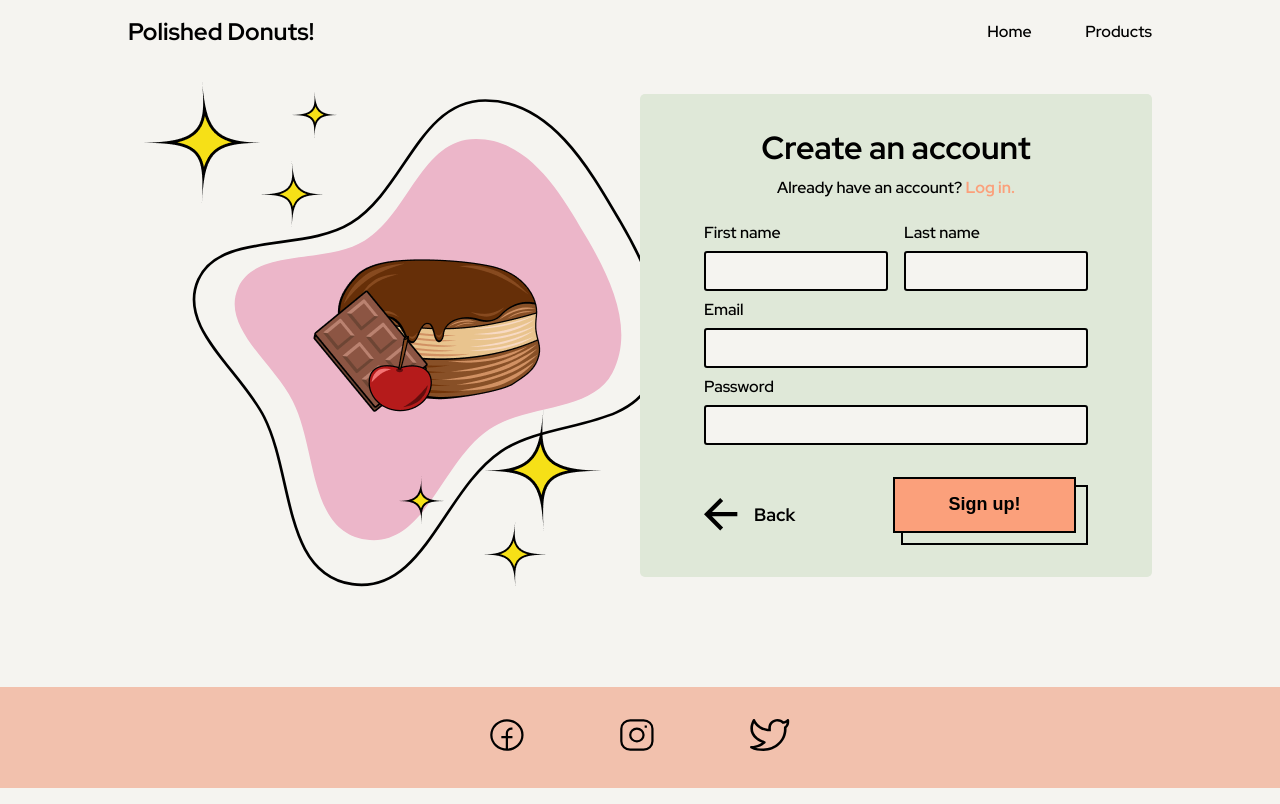
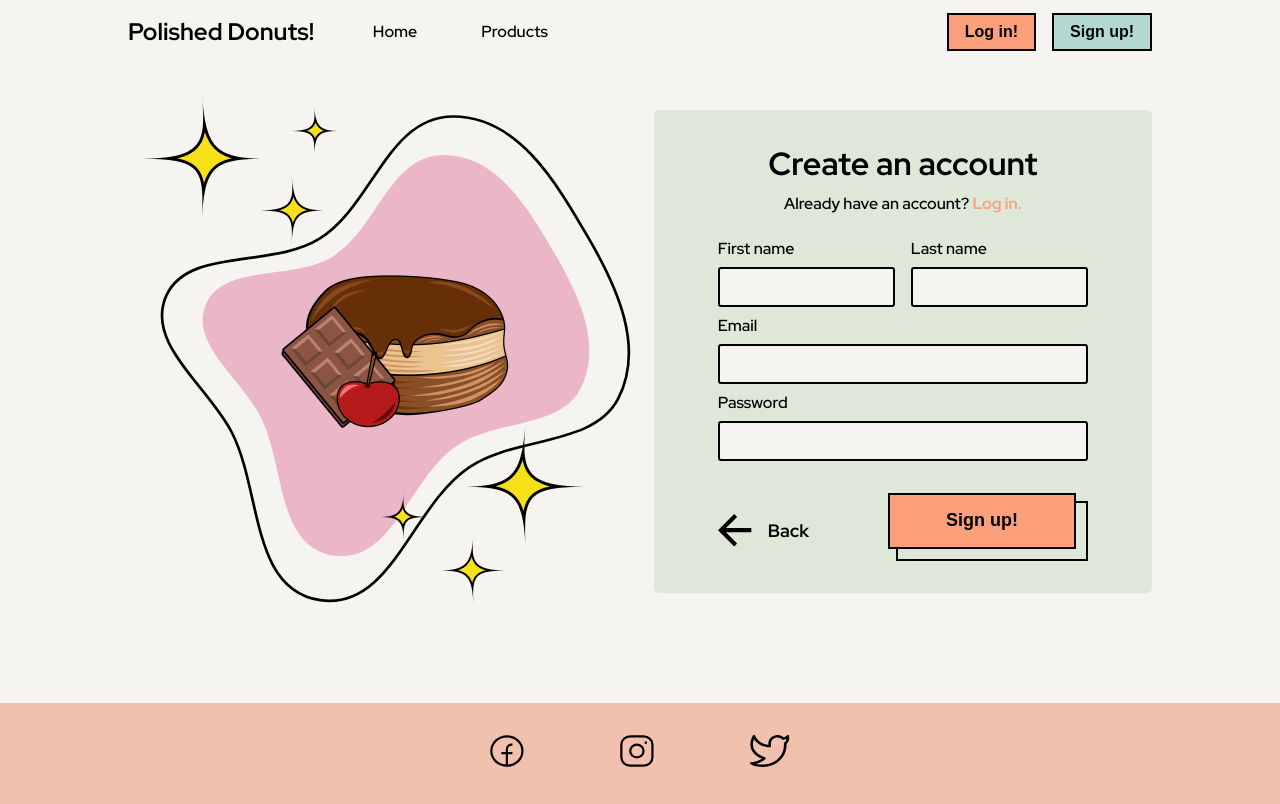
Before and after one commit to KatKowalik/polished-donuts, a React (Vite) app in the folder polished-donuts/: page /sign_up in a window 1280 px wide. Built offline with nearby package versions, Linux system fonts and the light colour scheme.

Commit message:
added animation

```diff
--- a/polished-donuts/src/components/Header/Header.scss
+++ b/polished-donuts/src/components/Header/Header.scss
@@ -5,12 +5,17 @@
 .header {
     @include flex(space-between, center);
     padding: 0 8rem;
+    &__nav-wrapper {
+        @include flex(space-between, center);
+        width: 25%
+    }
     &__logo {
         @include font(1.5rem, 700);
         margin: 1rem 0;
     }
     &__nav {
-        @include flex (space-between);
+        @include flex (space-between, center);
+        gap: 4rem;
         width: 20%;
         margin-top: 1rem;
     }
@@ -19,5 +24,24 @@
         text-decoration: none;
         list-style: none;
         color: black;
+        &:hover {
+            color: #ED723F;
+        }
     }
+    &__nav-buttons {
+        @include flex (space-between, center);
+        gap: 1rem;
+    }
+    &__login-button {
+       background-color: $button-peach;
+       &:hover {
+        background-color: #ED723F;
+       }
+    }
+    &__signup-button {
+        background-color: $blue;
+        &:hover {
+         background-color: #5C9F93;
+        }
+     }
 }
--- a/polished-donuts/src/components/Header/Header.tsx
+++ b/polished-donuts/src/components/Header/Header.tsx
@@ -5,6 +5,7 @@ import { NavLink, Link } from "react-router-dom";
 const Header = (): ReactElement => {
     return (
         <header className="header">
+            <div className="header__nav-wrapper">
                 <Link to="/" className="header__link">
                     <h4 className="header__logo">Polished Donuts!</h4>
                 </Link>
@@ -16,6 +17,15 @@ const Header = (): ReactElement => {
                         <li className="header__item ">Products</li>
                     </NavLink>
                 </ul>
+            </div>
+            <div className="header__nav-buttons">
+                <Link to="/log_in">
+                    <button className="header__login-button nav-button">Log in!</button>
+                </Link>
+                <Link to="/sign_up">
+                    <button className="header__signup-button nav-button">Sign up!</button>
+                </Link>
+            </div>
         </header>
     )
 }
--- a/polished-donuts/src/pages/SingUpPage/SignUpPage.scss
+++ b/polished-donuts/src/pages/SingUpPage/SignUpPage.scss
@@ -3,9 +3,10 @@
 
 
 .sign-up {
-    padding: 1rem 8rem;
-    margin-bottom: 5rem;
+    padding: 2rem 8rem;
+    margin-bottom: 4rem;
     @include flex (space-between, center);
+    gap: 2rem;
     &__animation-wrapper {
         width: 50%;
         height: 32rem;
@@ -15,60 +16,69 @@
         position: absolute;
         z-index: 2;
         left: .625rem;
+        animation: sparkle 4s ease-in;
     }
     &__medium-star-top {
         position: absolute;
         top: 5rem;
         left: 8rem;
         z-index: 2;
+        animation: sparkle 4s ease-in;
     }
     &__small-star-top {
         position: absolute;
         top: .625rem;
         left: 10rem;
         z-index: 2;
+        animation: sparkle 4s ease-in;
     }
     &__background {
         position: absolute;
         top: -2rem;
-        left: 0;
+        left: -2rem;
         z-index: -1;
     }
     &__donut {
         position: absolute;
         top: 11rem;
-        left: 13rem;
+        left: 11rem;
         z-index: 1;
+        animation: shake 3s linear;
     }
     &__chocolate {
         position: absolute;
         top: 10rem;
-        left: 8rem;
+        left: 6rem;
         z-index: 2;
+        animation: shake 3s linear;
     }
     &__cherry {
         position: absolute;
         top: 16rem;
-        left: 15rem;
+        left: 13rem;
         z-index: 3;
+        animation: shake 3s linear;
     }
     &__big-star-bottom {
         position: absolute;
         bottom: 3.5rem;
         right: 2rem;
         z-index: 2;
+        animation: sparkle 4s ease-in;
     }
     &__medium-star-bottom {
         position: absolute;
         bottom: 0;
-        right: 5.5rem;
+        right: 7rem;
         z-index: 2;
+        animation: sparkle 4s ease-in;
     }
     &__small-star-bottom {
         position: absolute;
         bottom: 4rem;
         right: 12rem;
         z-index: 2;
+        animation: sparkle 4s ease-in;
     }
     &__form {
         width: 50%;
@@ -102,4 +112,35 @@
         width: 100%;
         margin-top: 2rem;
     }
+    &__back-arrow {
+        &:hover {
+            transform: translateX(-0.5rem);
+        }
+    }
 }
+
+//ANIMATIONS//
+
+@keyframes sparkle {
+    from {
+        transform: rotate(0deg);
+    }
+    to {
+        transform: rotate(360deg);
+    }
+  }
+
+  @keyframes shake {
+    0% {
+        transform: rotate(20deg)
+    }
+    25% {
+        transform: rotate(0deg)
+    }
+    50% {
+        transform: rotate(-20deg)
+    }
+    100% {
+        transform: rotate(0deg)
+    }
+  }
--- a/polished-donuts/src/pages/SingUpPage/SingUpPage.tsx
+++ b/polished-donuts/src/pages/SingUpPage/SingUpPage.tsx
@@ -10,6 +10,7 @@ import bigStarBottom from "../../assets/sing-up-animation-elements/Big-star-bott
 import mediumStarBottom from "../../assets/sing-up-animation-elements/Medium-star-bottom.png";
 import smallStarBottom from "../../assets/sing-up-animation-elements/Small-star-bottom.png";
 import backArrow from "../../assets/icons/back-arrow.svg";
+import { Link } from "react-router-dom";
 
 
 
@@ -30,7 +31,11 @@ const SignUpPage = () => {
             </div>
             <form className="sign-up__form">
                 <h2 className="sign-up__title subtitle">Create an account</h2>
-                <p className="sign-up__paragraph paragraph-small">Already have an account? <span className="span"> Log in.</span></p>
+                <p className="sign-up__paragraph paragraph-small">Already have an account?
+                    <Link to="/log_in" className="sign-up__link link">
+                        <span className="span"> Log in.</span>
+                    </Link>
+                </p>
                 <div className="sign-up__name-container">
                     <div className="sign-up__input input">
                         <label htmlFor="first_name" className="sign-up__label paragraph-small">First name</label>
@@ -64,16 +69,18 @@ const SignUpPage = () => {
                     <label htmlFor="password" className="sign-up__label paragraph-small">Password</label>
                     <input
                         name="password"
-                        type="text"
+                        type="password"
                         id="password"
                         className="form-field"
                     />
                 </div>
                 <div className="sign-up__buttons">
-                    <div className="sign-up__back-container">
-                        <img src={backArrow} alt="back arrow" className="sign-up__back-arrow"/>
-                        <p className="sign-up__back label">Back</p>
-                    </div>
+                    <Link to="/" className="sign-up__link link">
+                        <div className="sign-up__back-container">
+                            <img src={backArrow} alt="back arrow" className="sign-up__back-arrow"/>
+                            <p className="sign-up__back label">Back</p>
+                        </div>
+                    </Link>
                     <div className="sign-up__button-shadow button-shadow">
                         <button className="sign-up__button button label">
                             Sign up!
--- a/polished-donuts/src/styles/partials/_global.scss
+++ b/polished-donuts/src/styles/partials/_global.scss
@@ -15,6 +15,7 @@
     position: absolute;
     left: -10px;
     top: -10px;
+    cursor: pointer;
     &:hover {
         left: 0;
         top: 0;
@@ -56,3 +57,15 @@
         outline: none;
     }
 }
+
+.link:link,
+.link:visited {
+    text-decoration: none;
+    color: black;
+}
+
+.nav-button {
+    padding: 0.5rem 1rem;
+    border: solid 2px black;
+    @include font (1rem, 700);
+}
```
Lines whose indentation alone changed are shown as unchanged.
